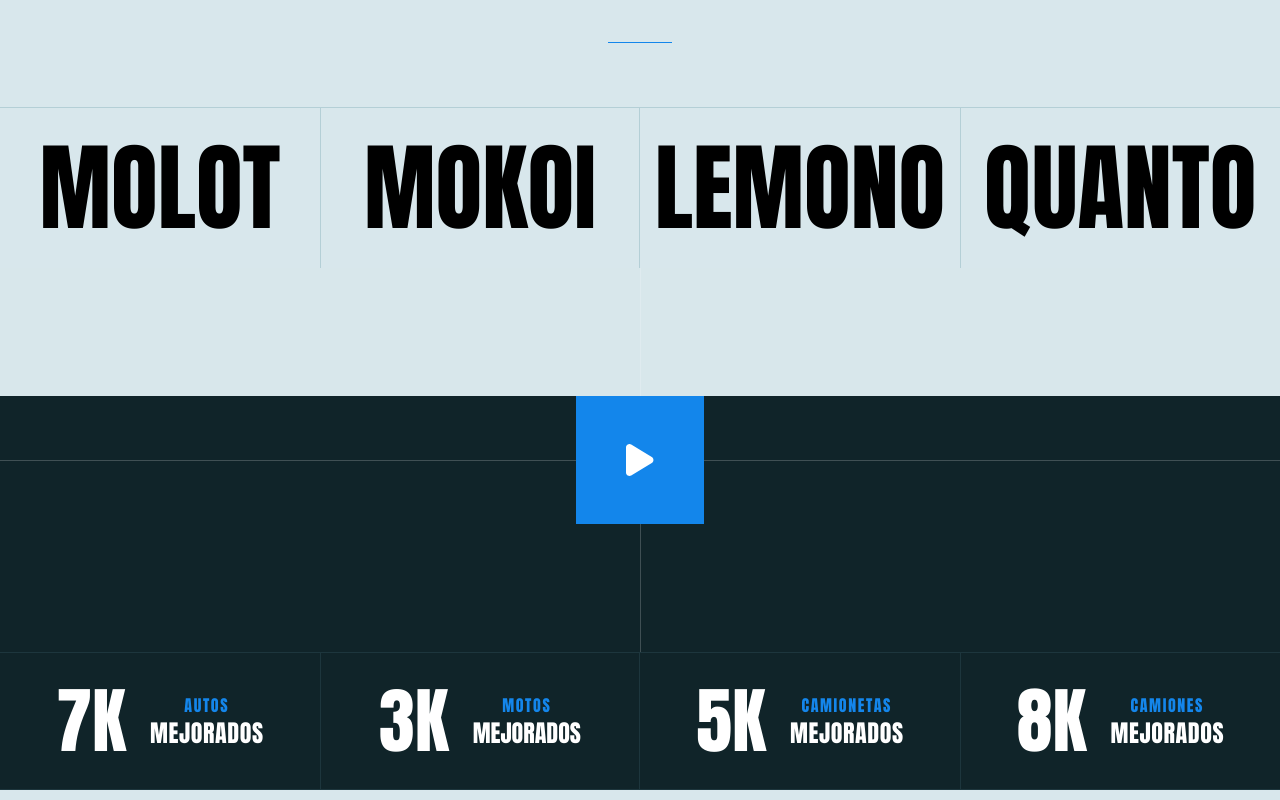
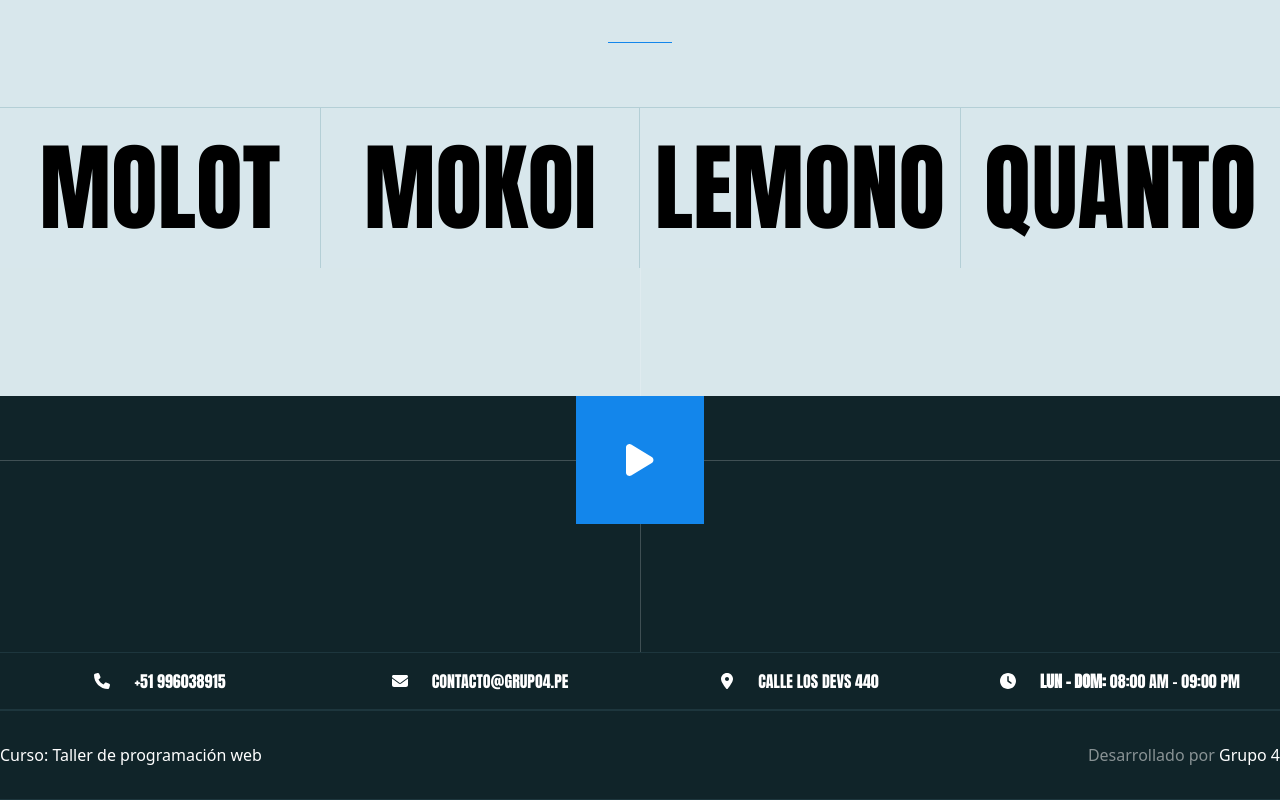
Before and after one commit to angelcolan/grupo4_taller_programacion_web, a website built with Vite: page app/index.html in a window 1280 px wide. Shown: the part 4208-5008 px from the top of the page. Built offline with nearby package versions, Linux system fonts and the light colour scheme; files whose address does not match are found by name.

Commit message:
cambios para footer;

```diff
--- a/app/index.html
+++ b/app/index.html
@@ -461,47 +461,42 @@
     <div class="absolute z-0 left-0 right-0 top-0 bottom-auto bg-[#d8e7eb] h-32"></div>
 </section>
 
-<section class="bg-[#102429]">
+<footer class="bg-[#102429]">
     <section class="flex justify-between uppercase border-t border-b border-[#1d363d] container mx-auto text-white">
-        <div class="flex items-center font-['Anton'] justify-center basis-1/4 gap-6 ">
-            <div class="text-7xl">
-                7K
-            </div>
+        <div class="flex items-center font-['Anton'] justify-center basis-1/4 gap-6 py-4">
+            <img src="./../img/svg/icon-phone-light.svg" alt="Telefono">
             <div class="text-center">
-                <div class="text-[#1486eb] tracking-widest">Autos</div>
-                <div class="text-2xl tracking-wide">Mejorados</div>
-            </div>
-        </div>
-        <div
-                class="flex items-center font-['Anton'] justify-center basis-1/4 gap-6 border-r border-l border-[#1d363d] py-8">
-            <div class="text-7xl">
-                3k
-            </div>
-            <div class="text-center">
-                <div class="text-[#1486eb] tracking-widest">Motos</div>
-                <div class="text-2xl tracking-widel">Mejorados</div>
+                +51 996038915
             </div>
         </div>
         <div class="flex items-center font-['Anton'] justify-center basis-1/4 gap-6">
-            <div class="text-7xl">
-                5k
-            </div>
+            <img src="./../img/svg/icon-mail-light.svg" alt="Telefono">
             <div class="text-center">
-                <div class="text-[#1486eb] tracking-widest">Camionetas</div>
-                <div class="text-2xl tracking-wide">Mejorados</div>
+                contacto@grupo4.pe
             </div>
         </div>
-        <div class="flex items-center font-['Anton'] justify-center basis-1/4 gap-6 border-l border-[#1d363d] py-8">
-            <div class="text-7xl">
-                8k
+        <div class="flex items-center font-['Anton'] justify-center basis-1/4 gap-6">
+            <img src="./../img/svg/icon-pin-light.svg" alt="Telefono">
+            <div class="text-center">
+                Calle Los Devs 440
             </div>
+        </div>
+        <div class="flex items-center font-['Anton'] justify-center basis-1/4 gap-6">
+            <img src="./../img/svg/icon-clock-light.svg" alt="Telefono">
             <div class="text-center">
-                <div class="text-[#1486eb] tracking-widest">Camiones</div>
-                <div class="text-2xl tracking-wide">Mejorados</div>
+                <span class="font-bold mr-1">Lun - Dom:</span>08:00 am - 09:00 pm
             </div>
         </div>
     </section>
-</section>
+    <section class="flex justify-between border-t border-b border-[#1d363d] container mx-auto text-white">
+        <div class="flex items-center justify-start basis-1/4 gap-6 py-8">
+            <div>Curso: Taller de programación web</div>
+        </div>
+        <div class="flex items-center justify-end  right-0 basis-1/4 gap-6">
+            <div><span class="text-[#889294]">Desarrollado por</span> Grupo 4</div>
+        </div>
+    </section>
+</footer>
 
 <script type="module" src="app.js"></script>
 
```
Also changed, not shown: app/img/svg/icon-clock-light.svg (added), app/img/svg/icon-mail-light.svg (added), app/img/svg/icon-phone-light.svg (added), app/img/svg/icon-pin-light.svg (added).
